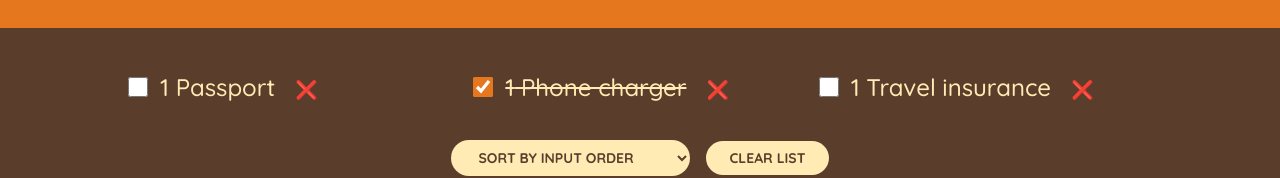
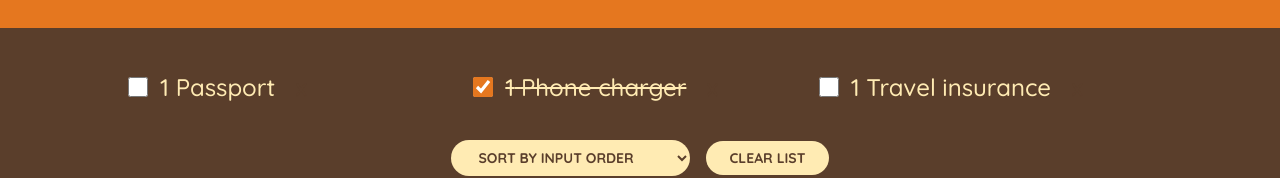
Before and after one commit to advin8546/travel-list, a React (Create React App) app: page / in a window 1280 px wide. Shown: the part 490-668 px from the top of the page. Built offline with nearby package versions, Linux system fonts and the light colour scheme.

Commit message:
Clean packing item actions

```diff
--- a/src/Components/Item.js
+++ b/src/Components/Item.js
@@ -1,15 +1,18 @@
-export function Item({ item, handleDel, handlePac }) {
+export function Item({ item, onDeleteItem, onTogglePacked }) {
   return (
     <li>
       <input
         type="checkbox"
         checked={item.packed}
-        onChange={() => handlePac(item.id)}
-      ></input>
-      <span style={item.packed ? { textDecoration: "Line-through" } : {}}>
+        onChange={() => onTogglePacked(item.id)}
+        aria-label={`Mark ${item.description} as packed`}
+      />
+      <span style={item.packed ? { textDecoration: "line-through" } : {}}>
         {item.quantity} {item.description}
       </span>
-      <button onClick={() => handleDel(item.id)}>❌</button>
+      <button onClick={() => onDeleteItem(item.id)} aria-label={`Delete ${item.description}`}>
+        X
+      </button>
     </li>
   );
 }
```
